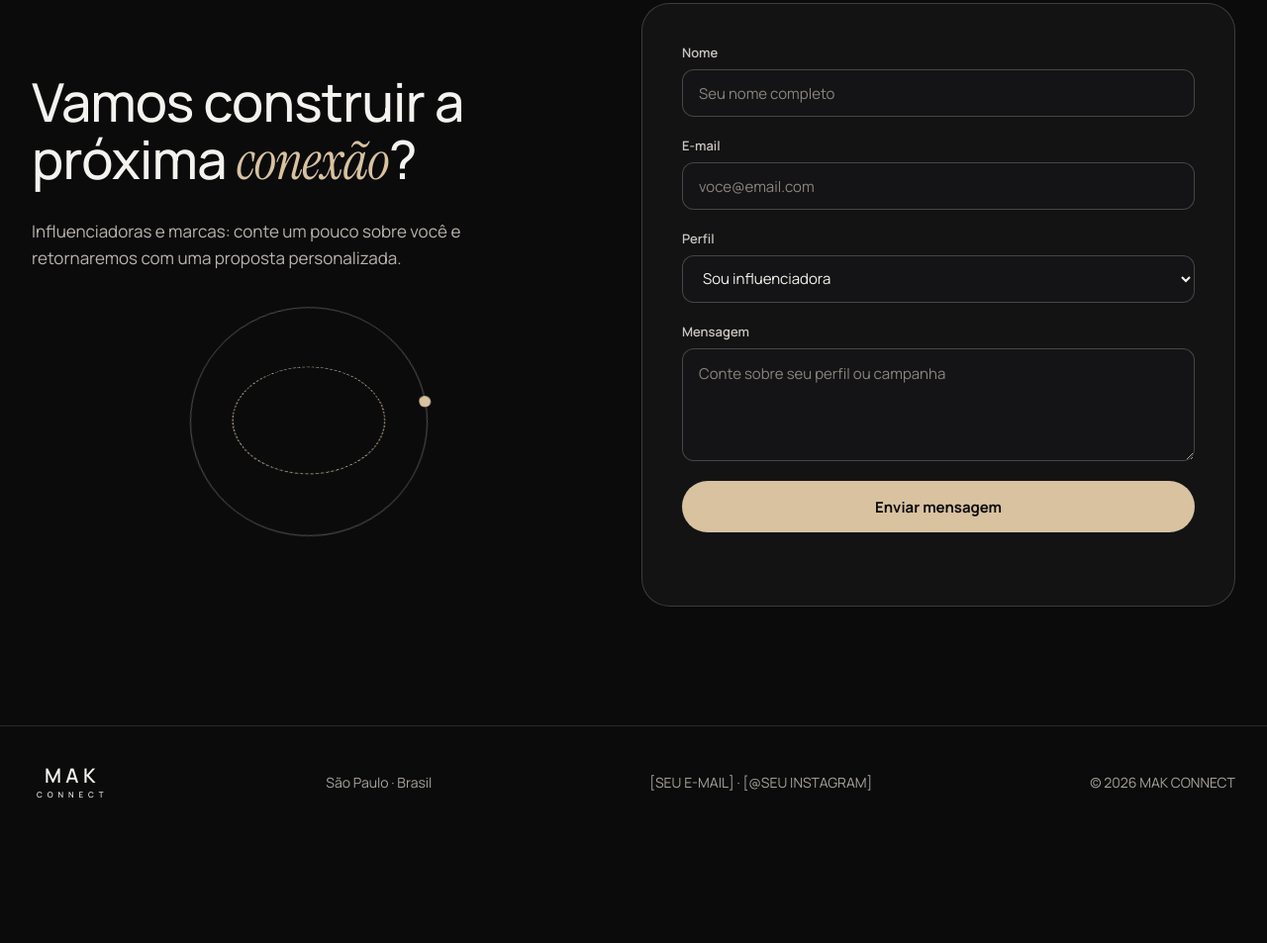
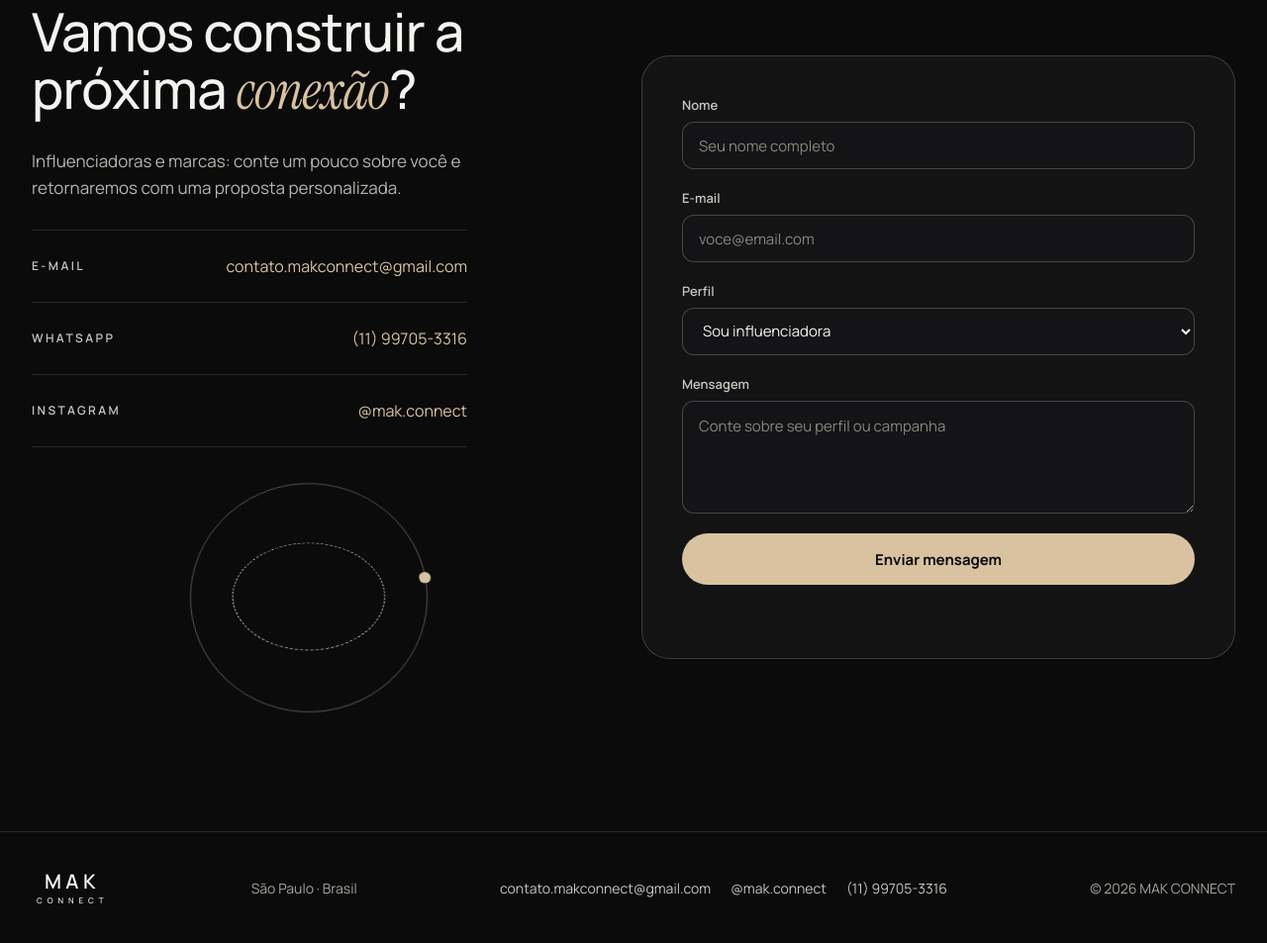
Before and after one commit to makconnect1999/Site, a plain HTML site: page index.html in a window 1280 px wide. Shown: the part 4684-5637 px from the top of the page at 99% size. Before the commit the page ends 5531 px from the top, so only its background shows below. Drawn offline with Linux system fonts and the light colour scheme.

Commit message:
Adiciona e-mail, Instagram e WhatsApp da MAK CONNECT
Co-Authored-By: Claude Opus 5.5 <noreply@anthropic.com>
Claude-Session: https://claude.ai/code/session_01LGdnfL3YquTnHRG8oo4ejH

```diff
--- a/index.html
+++ b/index.html
@@ -206,6 +206,11 @@
   <div class="contact-text">
     <h2>Vamos construir a próxima <em>conexão</em>?</h2>
     <p class="muted">Influenciadoras e marcas: conte um pouco sobre você e retornaremos com uma proposta personalizada.</p>
+    <ul class="contact-list">
+      <li><span>E-mail</span><a href="mailto:contato.makconnect@gmail.com">contato.makconnect@gmail.com</a></li>
+      <li><span>WhatsApp</span><a href="https://wa.me/5511997053316" target="_blank" rel="noopener">(11) 99705-3316</a></li>
+      <li><span>Instagram</span><a href="https://www.instagram.com/mak.connect/" target="_blank" rel="noopener">@mak.connect</a></li>
+    </ul>
     <div class="spinner" aria-hidden="true">
       <div class="sp sp1"><span class="dot accent"></span></div>
       <div class="sp sp2"></div>
@@ -242,7 +247,11 @@
   <div class="wrap foot">
     <div class="logo logo-sm"><span class="logo-mak">MAK</span><span class="logo-connect">CONNECT</span></div>
     <span>São Paulo · Brasil</span>
-    <span>[SEU E-MAIL] · [@SEU INSTAGRAM]</span>
+    <span class="foot-links">
+      <a href="mailto:contato.makconnect@gmail.com">contato.makconnect@gmail.com</a>
+      <a href="https://www.instagram.com/mak.connect/" target="_blank" rel="noopener">@mak.connect</a>
+      <a href="https://wa.me/5511997053316" target="_blank" rel="noopener">(11) 99705-3316</a>
+    </span>
     <span>© <span id="ano">2026</span> MAK CONNECT</span>
   </div>
 </footer>
--- a/script.js
+++ b/script.js
@@ -103,7 +103,7 @@
 
   // Formulário de contato
   // Enquanto não houver um serviço de envio, a mensagem abre no app de e-mail.
-  var CONTACT_EMAIL = '[SEU E-MAIL]';
+  var CONTACT_EMAIL = 'contato.makconnect@gmail.com';
   var form = document.getElementById('form');
   var status = document.getElementById('form-status');
   form.addEventListener('submit', function (e) {
--- a/styles.css
+++ b/styles.css
@@ -233,3 +233,13 @@ h2{font-size:clamp(34px, 4.2vw, 56px);line-height:1.08;font-weight:500;letter-sp
   *,*::before,*::after{animation:none !important;transition:none !important}
   .reveal{opacity:1;translate:none}
 }
+
+/* Contatos */
+.contact-list{list-style:none;margin:0;padding:0;display:flex;flex-direction:column;gap:0;width:100%;max-width:440px}
+.contact-list li{display:flex;justify-content:space-between;align-items:center;gap:16px;flex-wrap:wrap;padding:14px 0;border-top:1px solid var(--line)}
+.contact-list li:last-child{border-bottom:1px solid var(--line)}
+.contact-list span{font-size:12px;font-weight:600;letter-spacing:.2em;text-transform:uppercase;color:var(--ink-2)}
+.contact-list a{font-size:16px;text-decoration:none;min-height:44px;display:inline-flex;align-items:center;overflow-wrap:anywhere}
+.foot-links{display:flex;flex-wrap:wrap;gap:8px 20px}
+.foot-links a{color:#C9C5BE;text-decoration:none}
+.foot-links a:hover{color:var(--ink)}
```
Also changed, not shown: README.md.
